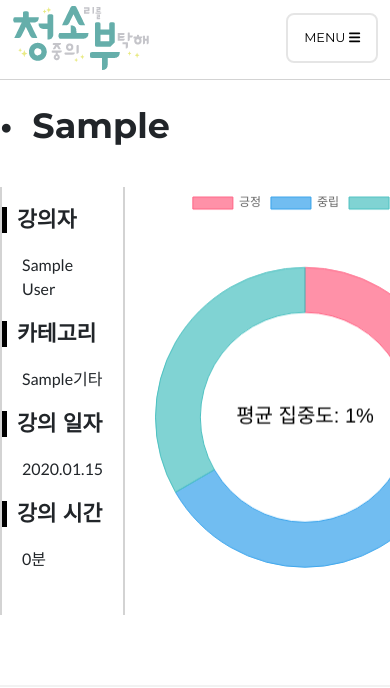
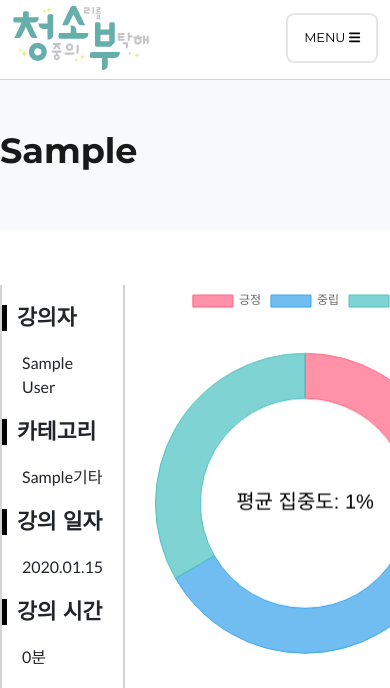
Before and after one commit to dclxxi/real-time-audience-reaction-analysis-service, a Django app: page /report/result/1/ in a window 390 px wide; the page is wider, and only the part inside the window is pictured. Shown: the top 688 px of that part. Run offline with Django 5.2, Linux system fonts and the light colour scheme; a user stored in the database is signed in; tables that the repository leaves empty hold one stand-in row (values such as "Sample post"); some libraries are stand-ins or nearby versions.

Commit message:
feat: 강의 분석 페이지에서 강의 제목 css 수정

```diff
--- a/monitoring/templates/report/report_page.html
+++ b/monitoring/templates/report/report_page.html
@@ -10,6 +10,13 @@
             .chart-container {
                 flex-direction: column;
             }
+
+        }
+
+        @media (max-width: 970px) {
+            .container-fluid {
+                padding-left: 0 !important;
+            }
         }
 
         .box {
@@ -21,9 +28,14 @@
     </style>
 
     <main style="padding-top: 80px !important;">
+        <nav class="navbar navbar-expand-lg navbar-light bg-light" style="height: 150px; padding:0">
+            <div class="container-fluid" style="padding-left: 100px;">
+                <h3 class="navbar-brand"
+                    style="font-size: 35px !important; ">{{ lecture.topic }}</h3>
+            </div>
+        </nav>
         <div class="mb-auto p-5 container contents-center">
             <div style="width: 100%">
-                <h3 style="margin-bottom: 10px; font-size: 35px;!important;">&bull; &nbsp;{{ lecture.topic }}</h3>
                 <div style="display: flex; flex-direction: row;">
                     {{ averages|json_script:"averages-data" }}
                     <div class="lecture-content">
@@ -41,7 +53,6 @@
                     </div>
                 </div>
             </div>
-
             <hr style="width: 100%">
             <div class="chart-container" style="display: flex; flex-direction: row; margin-top:80px;">
                 <div style="padding-right: 20px;">
@@ -60,8 +71,6 @@
                     </div>
                 </div>
             </div>
-
-
         </div>
     </main>
     <script type="text/javascript">
```
